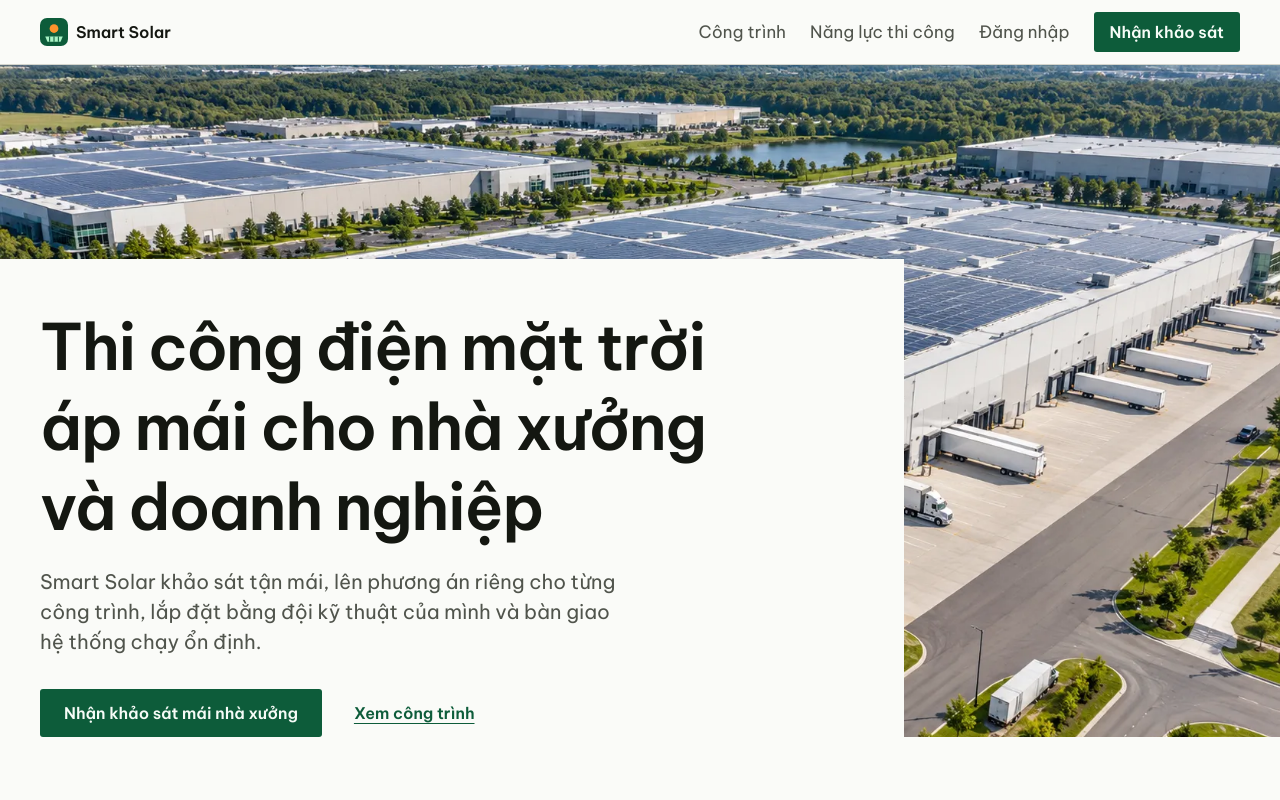
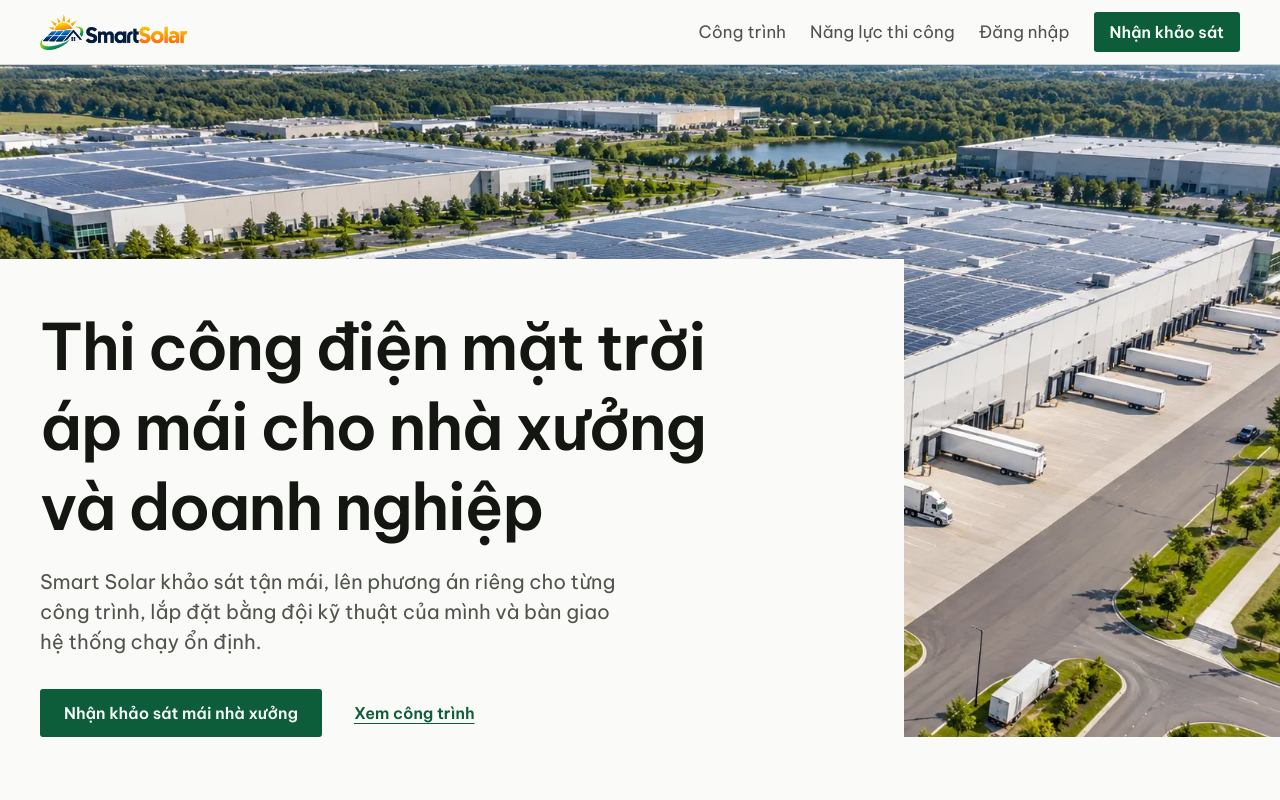
Before and after one commit to iNguyenQuocDoan/Solar-client, a React (Vite) app: page / in a window 1280 px wide. Shown: the top 800 px of the page. Built offline with nearby package versions, Linux system fonts and the light colour scheme.

Commit message:
feat(landing): dùng logo Smart Solar thật trên header trang công khai
Logo lấy từ public/images/Logo-navbar.png (2172×724, 478 KB), cắt viền trong suốt và xuất
WebP cao 64/96px (8/14 KB). Ở dark mode logo đặt trên nền sáng vì chữ Smart màu navy.

```diff
--- a/src/layouts/PublicLayout.tsx
+++ b/src/layouts/PublicLayout.tsx
@@ -31,9 +31,18 @@ export function PublicLayout() {
 
       <header className="sticky top-0 z-40 border-b border-line bg-canvas">
         <div className={cx('flex h-14 items-center justify-between gap-4 lg:h-16', LANDING_CONTAINER)}>
-          <Link to={ROUTES.HOME} className="flex items-center gap-2 rounded-control">
-            <img src="/placeholders/logo.svg" alt="" width={28} height={28} className="size-7" />
-            <span className="ld-action text-fg">{footer.brand}</span>
+          {/* Logo người dùng cung cấp (public/images/Logo-navbar.png), bản WebP đã cắt viền trong suốt. Chữ "Smart" màu
+              navy chìm trên nền tối nên ở dark mode logo đặt trên một nền sáng. */}
+          <Link to={ROUTES.HOME} className="flex items-center rounded-control dark:bg-fg dark:px-2 dark:py-1">
+            <img
+              src="/images/logo-64h.webp"
+              srcSet="/images/logo-64h.webp 262w, /images/logo-96h.webp 394w"
+              sizes="148px"
+              alt={footer.brand}
+              width={148}
+              height={36}
+              className="h-8 w-auto lg:h-9"
+            />
           </Link>
           <nav aria-label="Liên kết chính" className="flex items-center gap-6">
             <Link to={projectsLink} className="hidden ld-body text-fg-2 hover:text-fg lg:inline">
```
Also changed, not shown: public/images/logo-64h.webp (added), public/images/logo-96h.webp (added).
